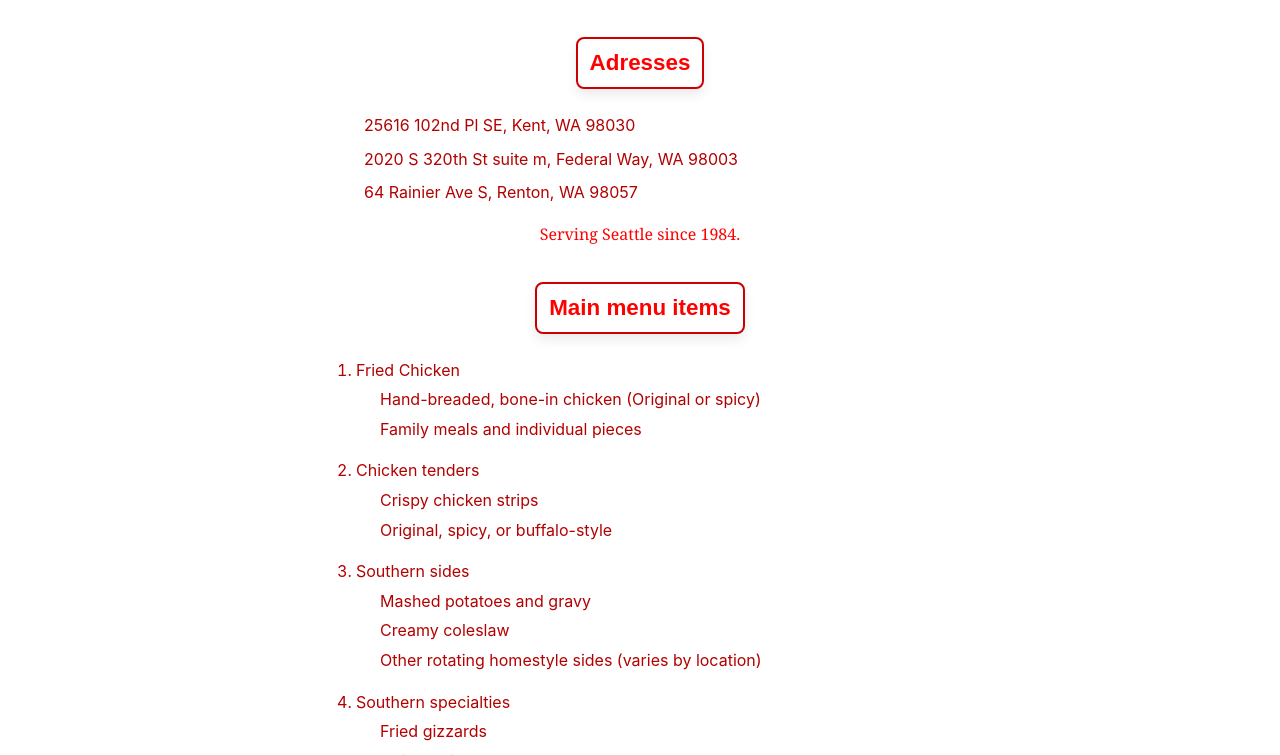
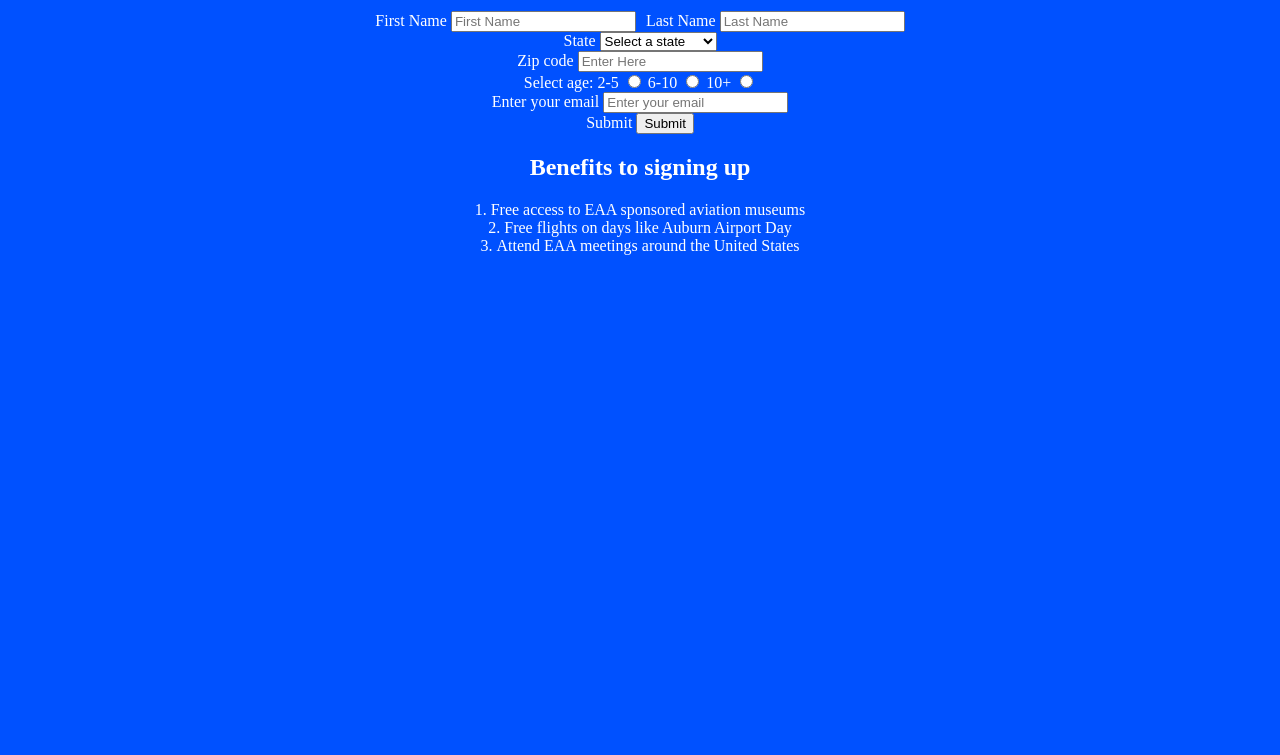
Before and after one commit to 747-8-planenerd/Ezell-s-restaurant-website, a plain HTML site: page index.html in a window 1280 px wide. Shown: the part 353-1108 px from the top of the page. After the commit the page ends 800 px from the top, so only its background shows below. Drawn offline with Linux system fonts and the light colour scheme.

Commit message:
fixed errors that showed in html validator

```diff
--- a/index.html
+++ b/index.html
@@ -1,82 +1,115 @@
 <!DOCTYPE html>
 <html lang="en">
     <head>
-        <title>Ezell's Restaurant</title>
+        <title>EAA sign-up sheet</title>
         <meta charset="utf-8">
             <link rel="stylesheet" href="./style.css">
     </head>
     <body>
-        <main class="container">
-            <h1 class="site-title">Ezell's Famous Chicken</h1>
-            <img src ="Ezell's picture.png" alt="Ezell's Famous Chicken">
+        <div>
+            <img src="RV-12iST.jpg" alt="Blue airplane" class="banner">
+        </div>
+        <h1>Welcome to the EAA</h1>
+        <p>TO enter the EAA you need to fill out this short form.</p>
+        <form method="post" action="https://script.google.com/macros/s/AKfycbz6cewkwC6P68-qotOokhBb_v1Zxr3aozRItX-rFramd4p_7R3XzwHLj7o1mN-6Okez/exec">
+        <div class="row">
+    <div>
+        <label for="firstName">First Name</label>
+        <input id="firstName" name="FirstName" type="text" placeholder="First Name" class="input">
+    </div>
 
-            <h2 class="address-box">Adresses</h2>
-            <ul class="addresses">
-                <li>25616 102nd Pl SE, Kent, WA 98030</li>
-                <li>2020 S 320th St suite m, Federal Way, WA 98003</li>
-                <li>64 Rainier Ave S, Renton, WA 98057</li>
-            </ul>
-
-            <p>
-                Serving Seattle since <time datetime="1984">1984</time>. <!-- Added the time element as the new element we haven't talked about yet -->
-            </p>
-
-            <h2 class="address-box main-menu">Main menu items</h2>
-            <ol class="menu">
-                <li>
-                    Fried Chicken
-                    <ul>
-                        <li>Hand-breaded, bone-in chicken (Original or spicy)</li>
-                        <li>Family meals and individual pieces</li>
-                    </ul>
-                </li>
-                <li>
-                    Chicken tenders
-                    <ul>
-                        <li>Crispy chicken strips</li>
-                        <li>Original, spicy, or buffalo-style</li>
-                    </ul>
-                </li>
-                <li>
-                    Southern sides
-                    <ul>
-                        <li>Mashed potatoes and gravy</li>
-                        <li>Creamy coleslaw</li>
-                        <li>Other rotating homestyle sides (varies by location)</li>
-                    </ul>
-                </li>
-                <li>
-                    Southern specialties
-                    <ul>
-                        <li>Fried gizzards</li>
-                        <li>Chicken livers</li>
-                        <li>Fried okra</li>
-                    </ul>
-                </li>
-                <li>
-                    Fresh-baked rolls
-                    <ul>
-                        <li>Scratch-made yeast rolls, baked daily</li>
-                    </ul>
-                </li>
-                <li>
-                    Desserts
-                    <ul>
-                        <li>Peach cobbler</li>
-                        <li>Sweet potato pie</li>
-                    </ul>
-                </li>
-                <li>
-                    Drinks
-                    <ul>
-                        <li>Soft drinks</li>
-                        <li>Sweet tea</li>
-                        <li>Bottled beverages</li>
-                    </ul>
-                </li>
+    <div>
+        <label for="lastName">Last Name</label>
+        <input id="lastName" name="LastName" type="text" placeholder="Last Name" class="input">
+    </div>
+    </div>
+    <div>
+    <label for="state">State</label>
+<select id="state" name="State">
+    <option value="">Select a state</option>
+    <option value="AL">Alabama</option>
+    <option value="AK">Alaska</option>
+    <option value="AZ">Arizona</option>
+    <option value="AR">Arkansas</option>
+    <option value="CA">California</option>
+    <option value="CO">Colorado</option>
+    <option value="CT">Connecticut</option>
+    <option value="DE">Delaware</option>
+    <option value="FL">Florida</option>
+    <option value="GA">Georgia</option>
+    <option value="HI">Hawaii</option>
+    <option value="ID">Idaho</option>
+    <option value="IL">Illinois</option>
+    <option value="IN">Indiana</option>
+    <option value="IA">Iowa</option>
+    <option value="KS">Kansas</option>
+    <option value="KY">Kentucky</option>
+    <option value="LA">Louisiana</option>
+    <option value="ME">Maine</option>
+    <option value="MD">Maryland</option>
+    <option value="MA">Massachusetts</option>
+    <option value="MI">Michigan</option>
+    <option value="MN">Minnesota</option>
+    <option value="MS">Mississippi</option>
+    <option value="MO">Missouri</option>
+    <option value="MT">Montana</option>
+    <option value="NE">Nebraska</option>
+    <option value="NV">Nevada</option>
+    <option value="NH">New Hampshire</option>
+    <option value="NJ">New Jersey</option>
+    <option value="NM">New Mexico</option>
+    <option value="NY">New York</option>
+    <option value="NC">North Carolina</option>
+    <option value="ND">North Dakota</option>
+    <option value="OH">Ohio</option>
+    <option value="OK">Oklahoma</option>
+    <option value="OR">Oregon</option>
+    <option value="PA">Pennsylvania</option>
+    <option value="RI">Rhode Island</option>
+    <option value="SC">South Carolina</option>
+    <option value="SD">South Dakota</option>
+    <option value="TN">Tennessee</option>
+    <option value="TX">Texas</option>
+    <option value="UT">Utah</option>
+    <option value="VT">Vermont</option>
+    <option value="VA">Virginia</option>
+    <option value="WA">Washington</option>
+    <option value="WV">West Virginia</option>
+    <option value="WI">Wisconsin</option>
+    <option value="WY">Wyoming</option>
+</select>
+    </div>
+    <div>
+    <label for="zipCode" class="input">Zip code</label>
+    <input id="zipCode" name="ZipCode" type="number" placeholder="Enter Here" class="input">
+    </div>
+<div>
+                <label for="2-5Radio">Select age:</label>
+                <label for="2-5Radio">2-5</label>
+                <input id="2-5Radio" type="radio" name="age" value="2-5">
+                <label for="6-10Radio">6-10</label>
+                <input id="6-10Radio" type="radio" name="age" value="6-10">
+                <label for="10+Radio">10+</label>
+                <input id="10+Radio" type="radio" name="age" value="10+">
+            </div>
+            <div>
+                <label for="email">Enter your email</label>
+            <input id="email" type="email" placeholder="Enter your email" class="input">
+            </div>
+<div>
+            <label for="submitButton">Submit</label>
+            <button id="submitButton" type="submit">Submit</button>
+        </div>
+        <div id="form" class="Benefits">
+            <h2>Benefits to signing up</h2>
+        </div>
+        <div>
+            <ol>
+                <li>Free access to EAA sponsored aviation museums</li>
+                <li>Free flights on days like Auburn Airport Day</li>
+                <li>Attend EAA meetings around the United States</li>
             </ol>
-
-            <p><a href="https://ezellschicken.com/">Visit Ezell's website for more info</a></p>
-            <p>This is one of my favorite fried chicken restaurants in the Seattle area!</p>
-        </main>
+        </div>
+        </form>
     </body>
+    </html>
--- a/style.css
+++ b/style.css
@@ -1,109 +1,63 @@
-img {
-    border: 1px solid red;
-    border-radius: 6px;
-    display: block;
-    max-width: 100%;
-    height: auto;
-    margin: 1rem auto;
+h1 {
+    color: yellow;
 }
 
-/* Headings */
-h1.site-title {
-    color: #b30000;
-    font-family: 'Segoe UI', Tahoma, Geneva, Verdana, sans-serif;
-    font-size: 2rem;
-    margin: 0 0 0.5rem 0;
+body {
+    background-color: rgb(0, 81, 255);
+    margin: 5 10;
     text-align: center;
 }
 
-h2 {
-    color: red;
+p {
+    color: white;
+}
+
+h1, p {
     font-family: fantasy;
-    font-size: 1.4rem;
-    font-weight: 600;
-    margin: 1.5rem 0 0.5rem 0;
+    font-weight: 20;
+}
+
+body {
+    margin: 0;
+}
+
+.banner {
+    width: 100%;
+    height: 250px;
+    object-fit: cover;
+    display: block;
+}
+
+label {
+    color: white;
+}
+
+.row {
+    display: flex;
+    gap: 10px;
+    justify-content: center;
+}
+
+.input {
+    flex: 1;
+    color: white;
+}
+
+#body {
     text-align: center;
 }
 
-.address-box {
-    border: 2px solid #cc0000;
-    border-radius: 8px;
-    display: inline-block;
-    padding: 6px 12px;
-    box-shadow: 0 6px 12px rgba(0,0,0,0.08);
+ol {
+    list-style-position: inside;
+    text-align: center;
+    padding: 0;
+    margin: 0 auto;
+    color: white;
+
 }
 
-.address-box.main-menu {
-    display: inline-block;
+#form {
+    color: white;
+    text-align: center;
+    justify-content: center;
 }
-
-p {
-    color: red;
-    font-family: Georgia, 'Times New Roman', Times, serif;
-    font-size: 1rem;
-    font-weight: 400;
-    text-decoration: none;
-    line-height: 1.5;
-    margin: 0.75rem 0;
-}
-
-body {
-    background-color: white;
-    color: #b30000;
-    font-family: -apple-system, BlinkMacSystemFont, 'Segoe UI', Roboto, 'Helvetica Neue', Arial;
-    line-height: 1.6;
-    -webkit-font-smoothing: antialiased;
-    -moz-osx-font-smoothing: grayscale;
-    margin: 0;
-    padding: 0;
-}
-
-a {
-    color: #b30000;
-    text-decoration: underline;
-}
-
-/* Page container */
-.container {
-    max-width: 750px;
-    margin: 2rem auto;
-    padding: 1.5rem;
-    text-align: center;
-}
-
-/* Lists */
-.addresses {
-    display: block;
-    text-align: left;
-    margin: 1rem auto;
-    max-width: 600px;
-    list-style-type: none;
-    padding-left: 0;
-}
-
-.addresses li {
-    margin-bottom: 0.5rem;
-    padding-left: 1.5rem;
-}
-
-.menu {
-    display: block;
-    text-align: left;
-    margin: 1rem auto;
-    max-width: 600px;
-    padding-left: 2rem;
-}
-
-.menu > li {
-    margin-bottom: 1rem;
-}
-
-.menu ul {
-    list-style-type: none;
-    padding-left: 1.5rem;
-    margin-top: 0.25rem;
-}
-
-.menu ul li {
-    margin-bottom: 0.25rem;
-}
```
Also changed, not shown: RV-12iST.jpg (added).
